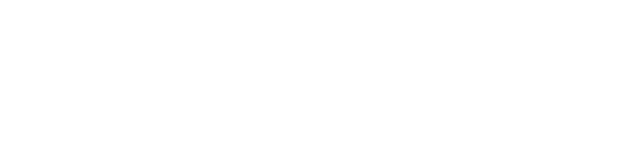
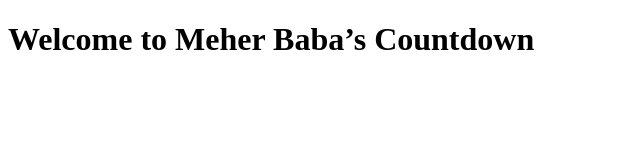
Before and after one commit to sangeeth257-sketch/AMB, a plain HTML site: page index.html in a window 1280 px wide. Shown: the whole page, without its empty margins (0-640 px from the left). Drawn offline with Linux system fonts and the light colour scheme.

Commit message:
Update index.html

```diff
--- a/index.html
+++ b/index.html
@@ -1,3 +1,10 @@
+<!DOCTYPE html>
 <html>
-
+  <head>
+    <title>Meher Baba Countdown</title>
+  </head>
+  <body>
+    <h1>Welcome to Meher Baba’s Countdown</h1>
+    <script src="countdown.js"></script>
+  </body>
 </html>
```
